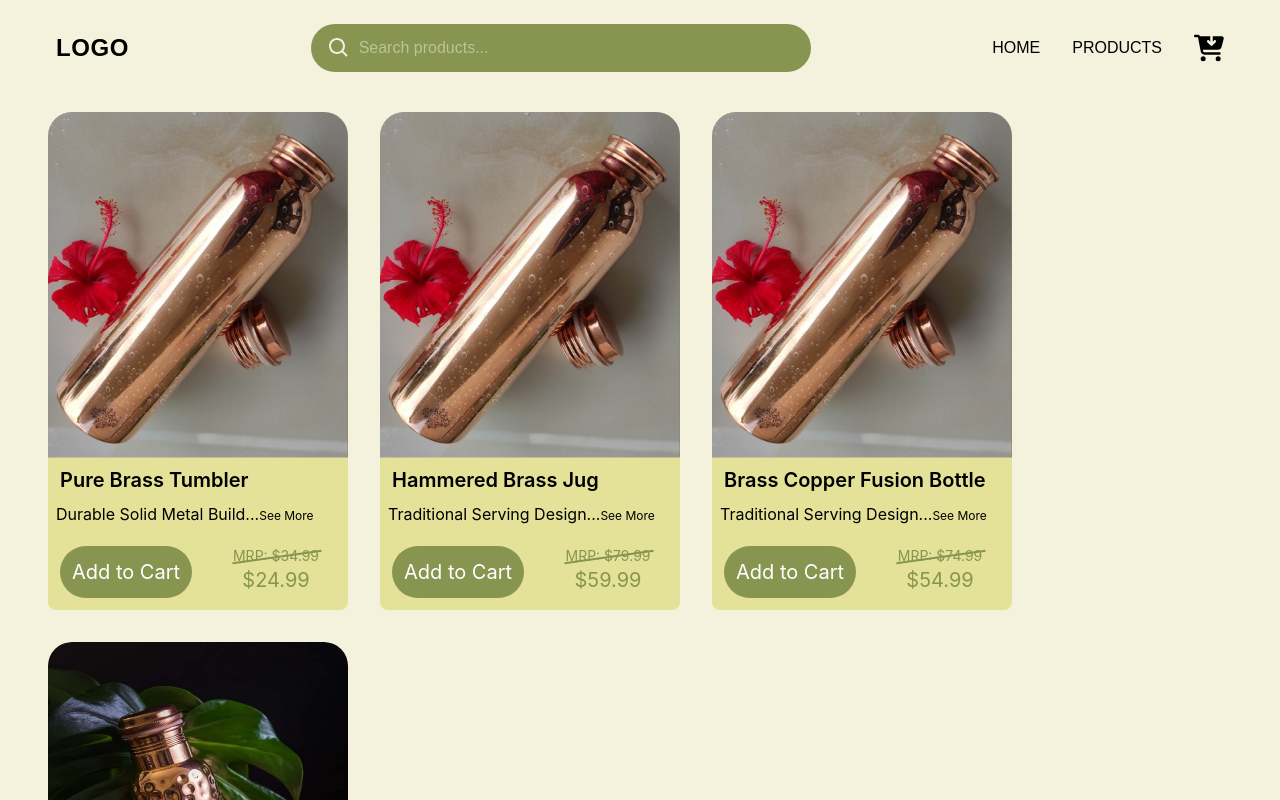
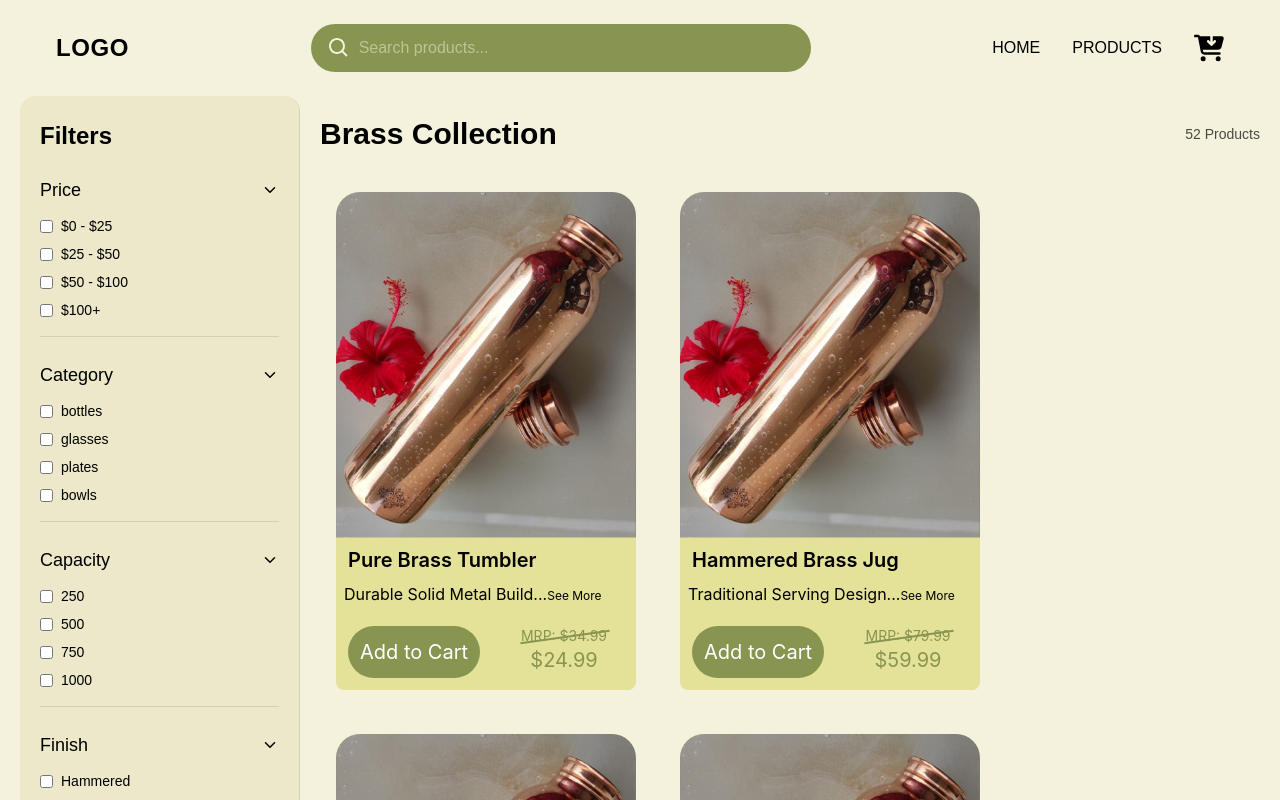
Before and after one commit to Ritzss/BrassSiteNew, a Next.js app in the folder brassnewsite/: page /productsdetail in a window 1280 px wide. Shown: the top 800 px of the page. Built offline with nearby package versions, Linux system fonts and the light colour scheme.

Commit message:
updated-filteraddedtoproductpage

```diff
--- a/brassnewsite/src/app/page.tsx
+++ b/brassnewsite/src/app/page.tsx
@@ -95,14 +95,14 @@ export default function Home() {
       {/* Category */}
       <div
         id="category"
-        className="flex flex-col px-auto mb-10 bg-[#e4e198] h-150"
+        className="flex flex-col justify-center item-center gap-10 bg-[#e4e198] min-h-screen"
       >
         <div className="flex h-15 mt-10">
-          <div className="text-5xl w-full text-center inter text-[#0E4001]">
+          <div className="text-5xl font-semibold w-full text-center inter text-[#0E4001]">
             Category
           </div>
         </div>
-        <div className=" flex flex-1 mx-50">
+        <div className=" flex flex-1 mx-40">
           <div className="w-1/3">
             <Image
               alt=""
@@ -149,7 +149,7 @@ export default function Home() {
       </div>
 
       {/* Bestseller */}
-      <div id="bestseller" className="min-h-100">
+      <div id="bestseller" className="min-h-screen">
         <div className="relative top-25 text-6xl text-center inter dark:text-[#f4f2dd] text-[#0E4001] mb-40 ">
           Bestsellers
         </div>
--- a/brassnewsite/src/app/productsdetail/layout.tsx
+++ b/brassnewsite/src/app/productsdetail/layout.tsx
@@ -1,16 +1,44 @@
 import Footer from "@/components/Global/Footer";
 import Navbar, { MobileNavbar } from "@/components/Navigation/Navbar";
+import { ChevronRight } from "lucide-react";
+import Link from "next/link";
+
 import { ReactNode } from "react";
 
 const layout = ({ children }: { children: ReactNode }) => {
   return (
-  <div className={`bg-[#f4f2dd] dark:bg-[#889551] dark:text-black text-black sticky top-2.5`}>
-    <div className="hidden md:block sticky top-0 z-20"><Navbar /></div>
-    <div className="block md:hidden sticky top-0 z-20"><MobileNavbar/></div>
-    <div className="min-h-screen">{children}</div>
-    <div><Footer /></div>
-  </div>
-);
+    <div className="bg-[#f4f2dd] dark:bg-[#889551] text-black dark:text-black min-h-screen">
+      {/* Navbar */}
+
+      <div className="hidden md:block sticky top-0 z-50">
+        <Navbar />
+      </div>
+
+      <div className="block md:hidden sticky top-0 z-50">
+        <MobileNavbar />
+      </div>
+
+      {/* BREADCRUMB
+
+      <div className="flex items-center gap-2 text-3xl  p-2 opacity-70 mb-4 flex-wrap bg-[#f4f2dd]">
+        <Link href="/" className="hover:opacity-100 transition-opacity">
+          Home
+        </Link>
+
+        <ChevronRight size={30} />
+
+        <span className="opacity-100 font-medium">Brass Collection</span>
+      </div> */}
+      {/* Main */}
+
+
+      <div className="min-h-screen">{children}</div>
+
+      {/* Footer */}
+
+      <Footer />
+    </div>
+  );
 };
 
 export default layout;
--- a/brassnewsite/src/app/productsdetail/page.tsx
+++ b/brassnewsite/src/app/productsdetail/page.tsx
@@ -1,22 +1,187 @@
-'use client'
+/* eslint-disable react-hooks/set-state-in-effect */
+"use client";
+
+import { useEffect, useMemo, useRef, useState } from "react";
+
 import ProductCard from "@/components/ProductPage/ProductCard";
-// import PipeSection from "@/components/UI/CurvedCarousel";
+
+import FilterSidebar, {
+  FiltersType,
+} from "@/components/ProductPage/FilterSidebar";
+
 import { similarProducts } from "@/Demo/data/similarProduct";
-// import React from 'react'
 
-const page = () => {
+const ITEMS_PER_LOAD = 10;
+
+const Page = () => {
+  /* ---------------- FILTER STATE ---------------- */
+
+  const [filters, setFilters] = useState<FiltersType>({
+    category: [],
+    capacity: [],
+    finish: [],
+    features: [],
+    price: [],
+  });
+
+  /* ---------------- FILTER LOGIC ---------------- */
+
+  const filteredProducts = useMemo(() => {
+    return similarProducts.filter((product) => {
+      const categoryMatch =
+        filters.category.length === 0 ||
+        filters.category.includes(product.category);
+
+      const capacityMatch =
+        filters.capacity.length === 0 ||
+        product.variants?.some((variant) =>
+          filters.capacity.includes(variant.capacity.toString()),
+        );
+
+      const finishMatch =
+        filters.finish.length === 0 ||
+        filters.finish.some((finish) =>
+          product.details?.finish?.toLowerCase().includes(finish.toLowerCase()),
+        );
+
+      const featureMatch =
+        filters.features.length === 0 ||
+        filters.features.some((feature) =>
+          product.details?.features.some((item) =>
+            item.toLowerCase().includes(feature.toLowerCase()),
+          ),
+        );
+
+      const priceMatch =
+        filters.price.length === 0 ||
+        product.variants?.some((variant) => {
+          return filters.price.some((range) => {
+            const price = variant.price;
+
+            switch (range) {
+              case "$0 - $25":
+                return price >= 0 && price <= 25;
+
+              case "$25 - $50":
+                return price > 25 && price <= 50;
+
+              case "$50 - $100":
+                return price > 50 && price <= 100;
+
+              case "$100+":
+                return price > 100;
+
+              default:
+                return false;
+            }
+          });
+        });
+
+      return (
+        categoryMatch &&
+        capacityMatch &&
+        finishMatch &&
+        featureMatch &&
+        priceMatch
+      );
+    });
+  }, [filters]);
+
+  /* ---------------- INFINITE SCROLL ---------------- */
+
+  const [visibleCount, setVisibleCount] = useState(ITEMS_PER_LOAD);
+
+  const loaderRef = useRef<HTMLDivElement | null>(null);
+
+  useEffect(() => {
+    const currentLoader = loaderRef.current;
+
+    if (!currentLoader) return;
+
+    const observer = new IntersectionObserver(
+      (entries) => {
+        const entry = entries[0];
+
+        if (entry.isIntersecting && visibleCount < filteredProducts.length) {
+          observer.unobserve(currentLoader);
+
+          setVisibleCount((prev) =>
+            Math.min(prev + ITEMS_PER_LOAD, filteredProducts.length),
+          );
+        }
+      },
+      {
+        rootMargin: "300px",
+      },
+    );
+
+    observer.observe(currentLoader);
+
+    return () => {
+      observer.disconnect();
+    };
+  }, [visibleCount, filteredProducts.length]);
+
+  /* RESET LOAD COUNT */
+
+  useEffect(() => {
+    setVisibleCount(ITEMS_PER_LOAD);
+  }, [filters]);
+
+  /* ---------------- PRODUCTS ---------------- */
+
+  const visibleProducts = filteredProducts.slice(0, visibleCount);
+
   return (
-    <div className="mx-auto w-[95%] dark:text-[#fdf2dd] text-[#000000]">
-      {/* <div className="text-2xl px-3">You May Also Like</div> */}
-      <div className="flex shrink-0 flex-wrap">
-        {similarProducts.map((prod) => (
-          <ProductCard key={`${prod.Productid}`} product={prod} />
-        ))}
+    <div className="flex">
+      {/* SIDEBAR */}
+
+      <FilterSidebar filters={filters} setFilters={setFilters} />
+
+      {/* PRODUCTS SECTION */}
+
+      <div className="flex-1 px-3 md:px-5 py-5">
+        {/* HEADER */}
+
+        <div className="flex justify-between items-center mb-6">
+          <h1 className="text-3xl font-semibold">Brass Collection</h1>
+
+          <p className="text-sm opacity-70">
+            {filteredProducts.length} Products
+          </p>
+        </div>
+
+        {/* PRODUCTS */}
+
+        <div className="flex flex-wrap gap-3">
+          {visibleProducts.map((prod, i) => (
+            <ProductCard key={`${prod.Productid}-${i}`} product={prod} />
+          ))}
+        </div>
+
+        {/* EMPTY */}
+
+        {filteredProducts.length === 0 && (
+          <div className="h-[40vh] flex items-center justify-center text-2xl opacity-60">
+            No products found
+          </div>
+        )}
+
+        {/* LOADER */}
+
+        <div
+          ref={loaderRef}
+          className="h-24 flex items-center justify-center w-full"
+        >
+          {visibleCount < filteredProducts.length && (
+            <div className="text-lg opacity-70 animate-pulse">
+              Loading more products...
+            </div>
+          )}
+        </div>
       </div>
-      {/* test */}
-      {/* <PipeSection /> */}
     </div>
   );
 };
 
-export default page;
+export default Page;
--- a/brassnewsite/src/components/ProductPage/DetailPage.tsx
+++ b/brassnewsite/src/components/ProductPage/DetailPage.tsx
@@ -529,8 +529,8 @@ const DetailPage = ({
         <div className="flex shrink-0 overflow-x-auto no-scrollbar">
           {similarProduct
             ?.filter((prod) => prod.category == product?.category)
-            .map((prod) => (
-              <ProductCard key={`${prod.Productid}`} product={prod} />
+            .map((prod,i) => (
+              <ProductCard key={`${prod.Productid}-${i}`} product={prod} />
             ))}
         </div>
       </div>
--- /dev/null
+++ b/brassnewsite/src/components/ProductPage/FilterSidebar.tsx
@@ -0,0 +1,99 @@
+"use client";
+
+import { ChevronDown } from "lucide-react";
+
+export type FiltersType = {
+  category: string[];
+  capacity: string[];
+  finish: string[];
+  features: string[];
+  price: string[];
+};
+
+type Props = {
+  filters: FiltersType;
+  setFilters: React.Dispatch<React.SetStateAction<FiltersType>>;
+};
+
+const filterSections = [
+  {
+    key: "price",
+    title: "Price",
+    options: ["$0 - $25", "$25 - $50", "$50 - $100", "$100+"],
+  },
+  {
+    key: "category",
+    title: "Category",
+    options: ["bottles", "glasses", "plates", "bowls"],
+  },
+  {
+    key: "capacity",
+    title: "Capacity",
+    options: ["250", "500", "750", "1000"],
+  },
+  {
+    key: "finish",
+    title: "Finish",
+    options: ["Hammered", "Matte", "Polished", "Antique"],
+  },
+  {
+    key: "features",
+    title: "Features",
+    options: ["Leak Proof", "Handcrafted", "Eco Friendly", "Ayurvedic"],
+  },
+];
+
+const FilterSidebar = ({ filters, setFilters }: Props) => {
+  const handleChange = (section: keyof FiltersType, value: string) => {
+    setFilters((prev) => {
+      const exists = prev[section].includes(value);
+
+      return {
+        ...prev,
+
+        [section]: exists
+          ? prev[section].filter((item) => item !== value)
+          : [...prev[section], value],
+      };
+    });
+  };
+
+  return (
+    <aside className="hidden ml-5 rounded-2xl lg:block w-70 border-r border-black/10 sticky top-17.5 h-[calc(100vh-70px)] overflow-y-auto px-5 py-6 bg-[#ece8c9] dark:bg-[#f4f2dd] [&::-webkit-scrollbar]:hidden">
+      <h2 className="text-2xl font-semibold mb-6">Filters</h2>
+
+      {filterSections.map((section) => (
+        <div key={section.key} className="mb-6 border-b border-black/10 pb-4">
+          <button className="flex justify-between items-center w-full font-medium text-lg mb-3">
+            {section.title}
+
+            <ChevronDown size={18} />
+          </button>
+
+          <div className="space-y-2 text-sm">
+            {section.options.map((item) => (
+              <label
+                key={item}
+                className="flex items-center gap-2 cursor-pointer"
+              >
+                <input
+                  type="checkbox"
+                  checked={filters[section.key as keyof FiltersType].includes(
+                    item,
+                  )}
+                  onChange={() =>
+                    handleChange(section.key as keyof FiltersType, item)
+                  }
+                />
+
+                {item}
+              </label>
+            ))}
+          </div>
+        </div>
+      ))}
+    </aside>
+  );
+};
+
+export default FilterSidebar;
```
Also changed, not shown: brassnewsite/src/Demo/data/similarProduct.tsx (+48 -0 lines).
